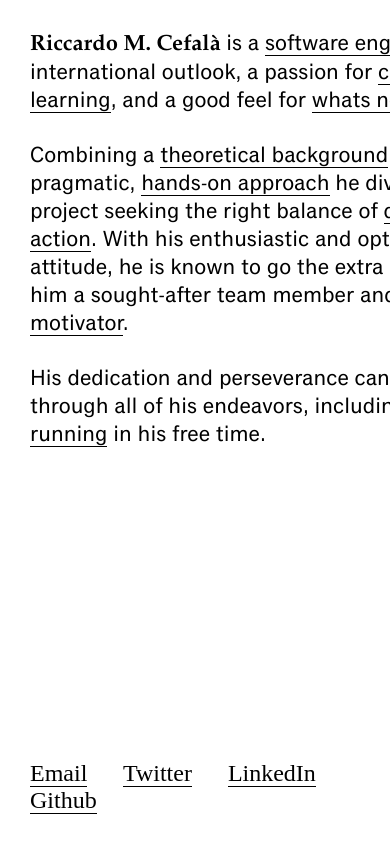
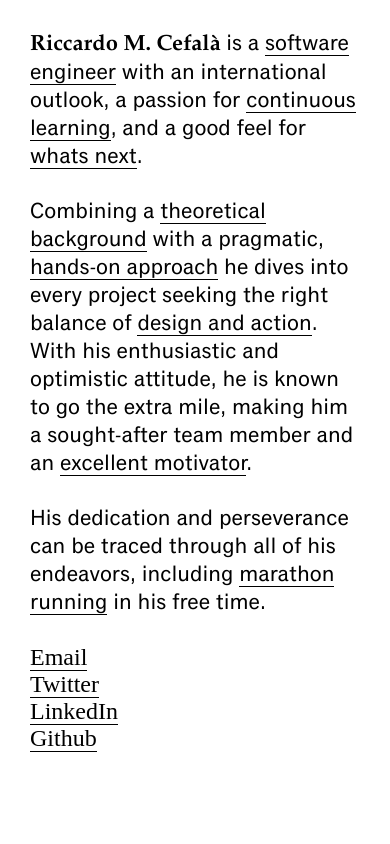
Before and after one commit to sssnakes/ricc, a plain HTML site: page index.html in a window 390 px wide. Drawn offline with Linux system fonts and the light colour scheme.

Commit message:
mobile added

```diff
--- a/index.html
+++ b/index.html
@@ -16,8 +16,6 @@
     </div>
   </div>
 
-<!-- <span class="gara">Riccardo M. Cefal&agrave;</span> -->
-
   <div id="back">
     <p class="grot"><span class="gara">Riccardo M. Cefal&#224; </span>is a <a class="i-link" href="www.google.com" data-icon="software">software engineer</a> with an international outlook, a passion for <a class="i-link" href="www.google.com" data-icon="learning">continuous learning</a>, and a good feel for <a class="i-link" href="www.google.com" data-icon="next">whats next</a>.</p>
 
@@ -30,9 +28,10 @@
     <p class="grot">His dedication and perseverance can be traced through all of his endeavors, including <a class="i-link" data-icon="running" href="www.google.com">marathon running</a> in his free time.</p>
 
     <div class="social">
-      <a href="www.github.com" class="social-r">Email</a>
-      <a href="www.github.com" class="social-r">Twitter</a>
-      <a href="www.github.com" class="social-r">LinkedIn</a>
+      </br>
+      <a href="www.github.com" class="social-r">Email</a></br>
+      <a href="www.github.com" class="social-r">Twitter</a></br>
+      <a href="www.github.com" class="social-r">LinkedIn</a></br>
       <a href="www.github.com" class="">Github</a>
     </div>
 
--- a/style.css
+++ b/style.css
@@ -25,9 +25,10 @@ body {
 #back {
   padding: 30px;
   font-size: 24px;
-  position: fixed;
+  /*position: fixed;*/
   width: 100vw;
   height: 100vh;
+  box-sizing: border-box;
   background-color: #fff;
 }
 
@@ -35,7 +36,20 @@ body {
   bottom: 30px;
   position: fixed;
 }
-
+.social br{
+  display: none;
+}
+@media screen and (max-width: 500px) {
+  #back{
+    height: auto;
+  }
+  .social{
+    position: static;
+  }
+  .social br{
+    display: block;
+  }
+}
 .social-r{
   margin: 0 30px 0 0;
 }
@@ -100,7 +114,7 @@ body {
 }
 
 #back p{
-  width: 500px;
+  max-width: 500px;
 }
 
 .gara {
@@ -117,7 +131,7 @@ body {
 #typer {
   display: inline-block;
   font-family: Garamond;
-  font-weight: bold;
+  /*font-weight: bold;*/
   color: #fff;
 }
 
```
